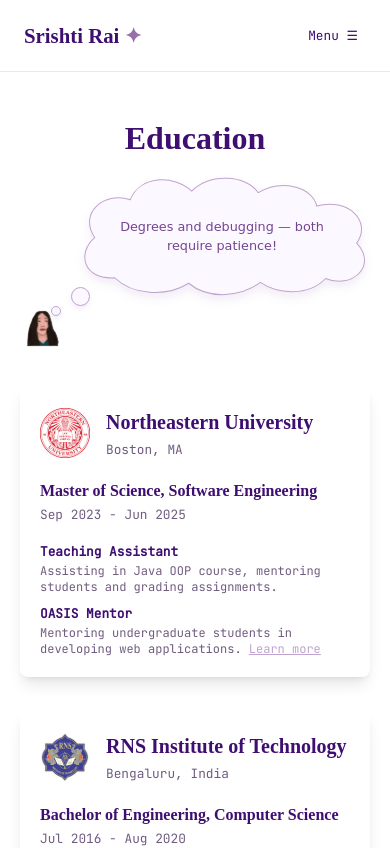
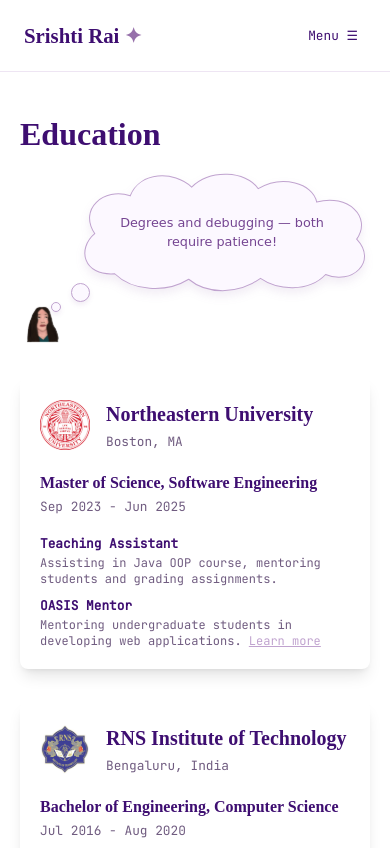
Before and after one commit to srishtirai/portfolio, a Next.js app: page /education in a window 390 px wide. Shown: the top 848 px of the page. Built offline with nearby package versions, Linux system fonts and the light colour scheme; a web font is replaced by a local one.

Commit message:
Use responsive education section headings

```diff
--- a/src/app/education/page.tsx
+++ b/src/app/education/page.tsx
@@ -5,8 +5,8 @@ import { education } from "@/data/education";
 export default function Education() {
 
   return (
-    <section id="education" className="sm:min-h-[80vh] py-10 sm:py-36">
-      <div className="flex sm:flex-row flex-col items-center sm:mb-10">
+    <section id="education" className="portfolio-section">
+      <div className="section-heading">
         <h1 className="text-header font-bold sm:mr-4">Education</h1>
         <Avatar bubbleMessage="Degrees and debugging — both require patience!" sectionName="education" />
       </div>
```
